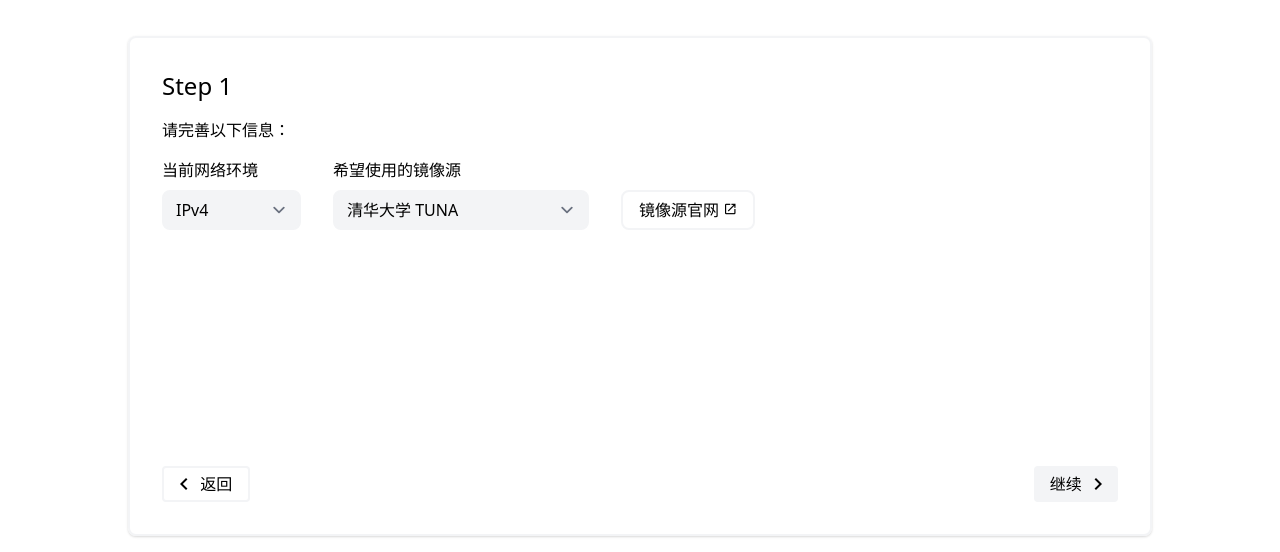
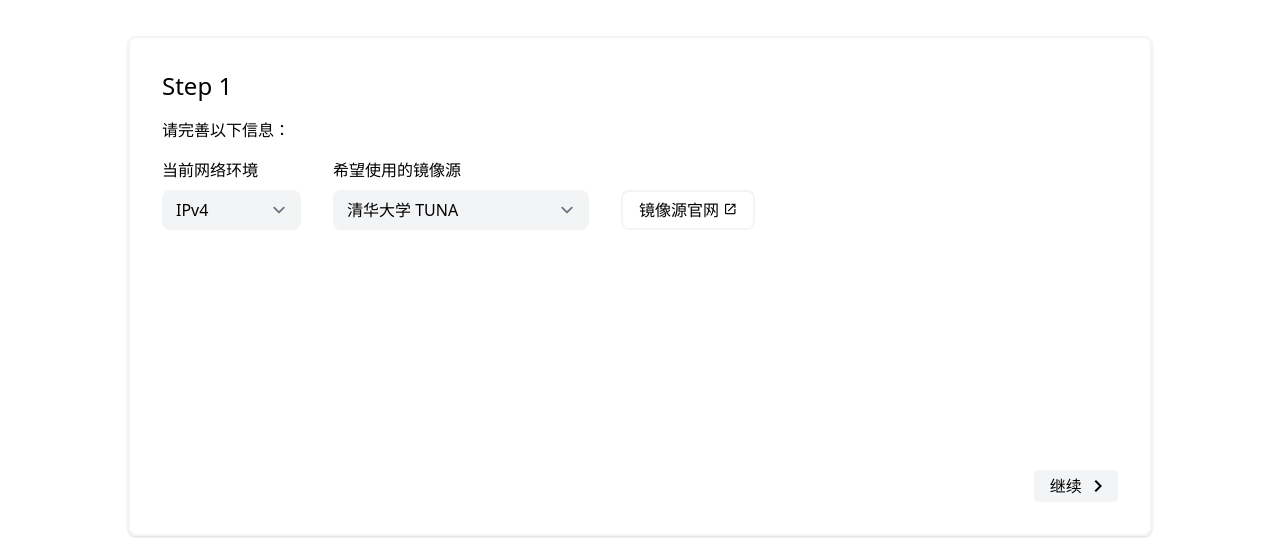
Before and after one commit to wtongze/devEnv, a Vue app: page /packages/pypi in a window 1280 px wide. Shown: the part 204-756 px from the top of the page. Built offline with nearby package versions, Linux system fonts and the light colour scheme.

Commit message:
Extract 'GuideCard' and 'GuideCardStep' component

```diff
--- a/src/components/GuideCard.vue
+++ b/src/components/GuideCard.vue
@@ -1,5 +1,47 @@
 <template>
   <div class="guide-card">
-
+    <div class="guide-card-steps">
+      <slot></slot>
+    </div>
+    <div class="guide-card-control">
+      <button class="btn-outline pl-2" @click="prevStep" v-if="step > 1">
+        <span class="material-icons"> chevron_left </span>
+        返回
+      </button>
+      <div class="flex-1"></div>
+      <button class="btn pr-2" @click="nextStep" v-if="step < maxStep">
+        继续
+        <span class="material-icons"> chevron_right </span>
+      </button>
+    </div>
   </div>
 </template>
+
+<script lang="ts">
+import { defineComponent } from 'vue';
+
+export default defineComponent({
+  name: 'GuideCard',
+  data() {
+    return {
+      step: 1,
+      maxStep: 1
+    };
+  },
+  mounted() {
+    this.maxStep = this.$el.querySelectorAll('.guide-card-step').length;
+  },
+  methods: {
+    prevStep() {
+      if (this.step > 1) {
+        this.step--;
+      }
+    },
+    nextStep() {
+      if (this.step < this.maxStep) {
+        this.step++;
+      }
+    }
+  }
+});
+</script>
--- /dev/null
+++ b/src/components/GuideCardStep.vue
@@ -0,0 +1,30 @@
+<template>
+  <div class="guide-card-step" v-show="show">
+    <slot></slot>
+  </div>
+</template>
+
+<script lang="ts">
+import { defineComponent } from 'vue';
+
+export default defineComponent({
+  name: 'GuideCardStep',
+  props: {
+    step: Number,
+  },
+  computed: {
+    show() {
+      if (
+        this.$parent &&
+        'step' in this.$parent &&
+        // @ts-ignore
+        this.$parent.step === this.step
+      ) {
+        return true;
+      } else {
+        return false;
+      }
+    },
+  },
+});
+</script>
--- a/src/components/TutorialTitle.vue
+++ b/src/components/TutorialTitle.vue
@@ -1,6 +1,6 @@
 <template>
   <div class="tutorial-title">
-    <div class="mb-4 h-32 w-full rounded-xl flex items-center justify-center">
+    <div class="mb-4 h-32 w-3/4 md:w-full mx-auto rounded-xl flex items-center justify-center">
       <div class="flex items-center">
         <h1 class="text-3xl font-medium tracking-wide mr-8">
           {{ title }}
--- a/src/index.css
+++ b/src/index.css
@@ -18,4 +18,21 @@
   .select {
     @apply bg-gray-100 rounded-lg border-2 border-gray-100 focus:ring-0 focus:border-gray-100 py-3/2;
   }
+
+  .guide-card {
+    @apply flex-1 border-2 border-gray-100 shadow p-8 rounded-lg w-4/5 mx-auto flex flex-col;
+    height: 500px;
+  }
+
+  .guide-card-steps {
+    @apply flex-1;
+  }
+
+  .guide-card-control {
+    @apply mt-6 flex justify-between;
+  }
+
+  .code {
+    @apply font-mono p-4 bg-gray-50 rounded-md text-sm overflow-x-auto whitespace-nowrap;
+  }
 }
--- a/src/views/packages/PyPI.vue
+++ b/src/views/packages/PyPI.vue
@@ -5,12 +5,8 @@
       :src="LOGO_PYPI"
       alt="PyPI Logo"
     ></tutorial-title>
-    <div
-      class="flex-1 border-2 border-gray-100 shadow p-8 rounded-lg w-4/5 mx-auto flex flex-col"
-      style="height: 500px"
-    >
-      <div class="steps flex-1">
-        <div v-if="step === 1">
+    <guide-card>
+      <guide-card-step :step="1">
         <h2 class="text-2xl mb-4">Step 1</h2>
         <p class="mb-4">请完善以下信息：</p>
         <div class="flex flex-wrap">
@@ -24,7 +20,7 @@
           </div>
           <div class="mr-8 mb-4">
             <p class="mb-2 font-medium">希望使用的镜像源</p>
-              <select class="w-64 select">
+            <select class="w-auto md:w-64 select">
               <option value="tsinghua">清华大学 TUNA</option>
               <option value="IPv6">IPv6</option>
               <option value="IPv4+IPv6">IPv4 + IPv6</option>
@@ -39,11 +35,11 @@
             </a>
           </div>
         </div>
-        </div>
-        <div v-if="step === 2">
+      </guide-card-step>
+      <guide-card-step :step="2">
         <h2 class="text-2xl mb-4">Step 2</h2>
         <p class="mb-2">打开命令行并执行以下命令：</p>
-          <div class="code font-mono p-4 bg-gray-50 rounded-md text-sm">
+        <div class="code">
           <p class="text-gray-500"># Python 2</p>
           <p class="text-red-500">
             pip config set global.index-url https://tuna.moe
@@ -54,19 +50,8 @@
             pip3 config set global.index-url https://tuna.moe
           </p>
         </div>
-        </div>
-      </div>
-      <div class="control mt-6 flex justify-between">
-        <button class="btn-outline pl-2" @click="step--">
-          <span class="material-icons align-bottom"> chevron_left </span>
-          返回
-        </button>
-        <button class="btn pr-2" @click="step++">
-          继续
-          <span class="material-icons align-bottom"> chevron_right </span>
-        </button>
-      </div>
-    </div>
+      </guide-card-step>
+    </guide-card>
   </div>
 </template>
 
@@ -74,9 +59,11 @@
 import { defineComponent } from 'vue';
 import LOGO_PYPI from '../../assets/logos/pypi.svg';
 import TutorialTitle from '../../components/TutorialTitle.vue';
+import GuideCard from '../../components/GuideCard.vue';
+import GuideCardStep from '../../components/GuideCardStep.vue';
 
 export default defineComponent({
-  components: { TutorialTitle },
+  components: { TutorialTitle, GuideCard, GuideCardStep },
   name: 'PyPI',
   data() {
     return {
```
Lines whose indentation alone changed are shown as unchanged.
